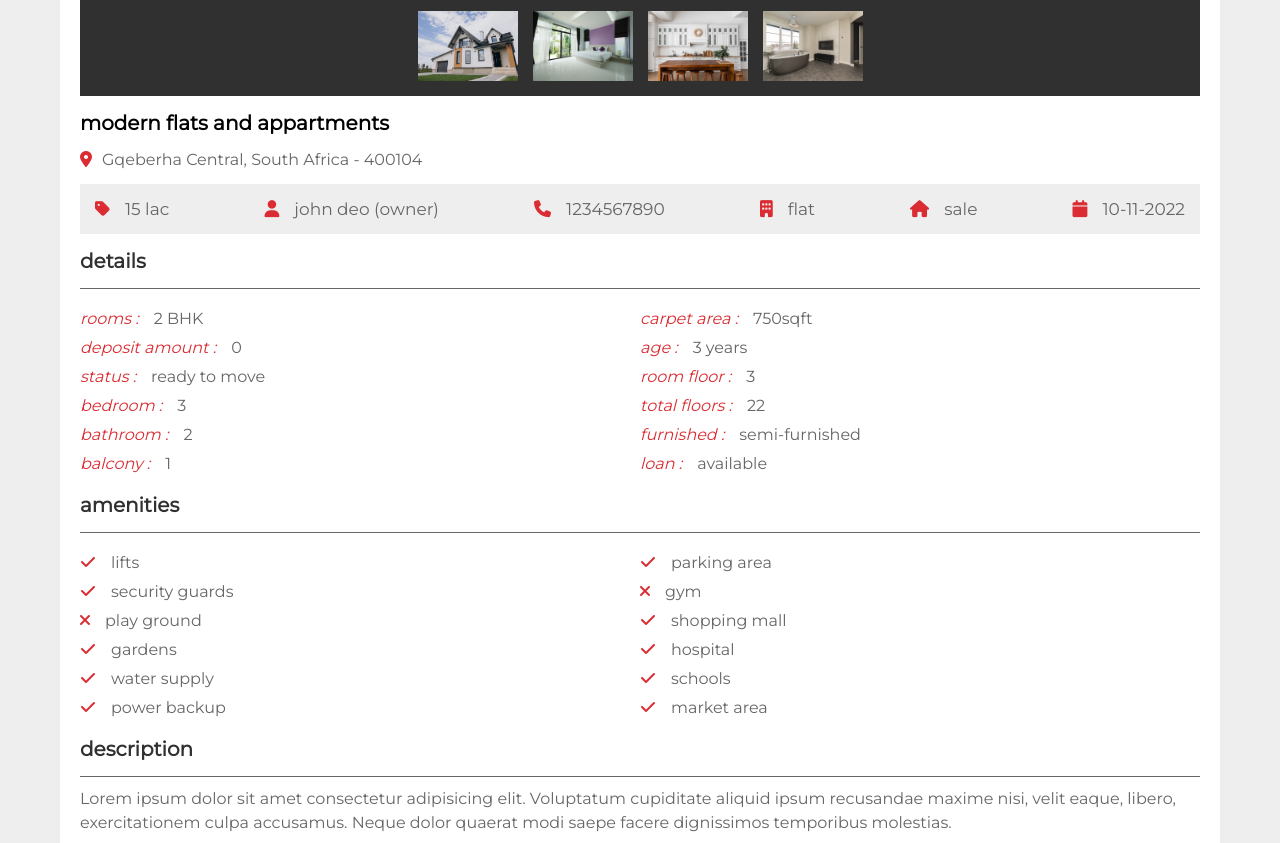
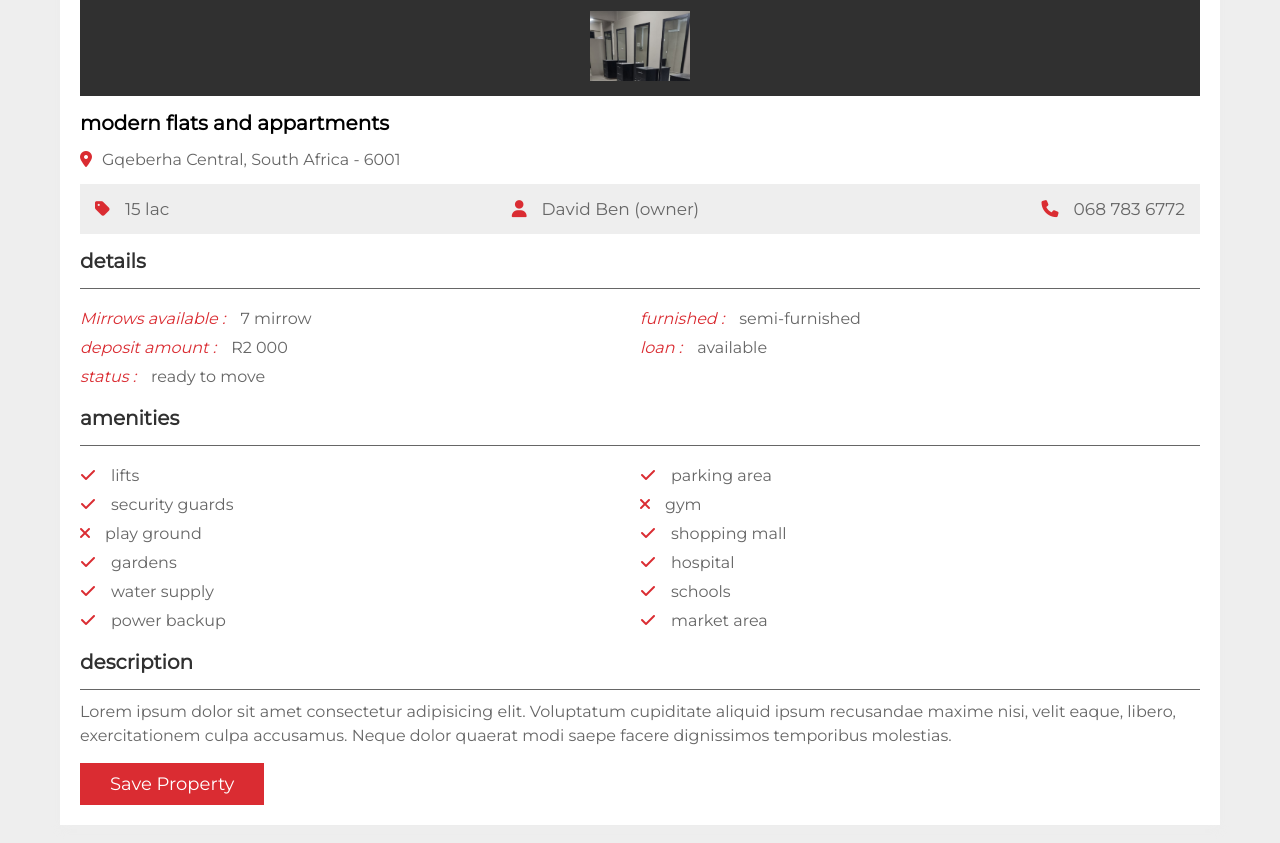
Before and after one commit to abongantamnani/gqeberhanet, a plain HTML site: page view_property.html in a window 1280 px wide. Shown: the part 911-1754 px from the top of the page. Drawn offline with Linux system fonts and the light colour scheme.

Commit message:
Update view_property.html

```diff
--- a/view_property.html
+++ b/view_property.html
@@ -35,18 +35,17 @@
                <ul>
                   <li>
                      <a href="#"
-                        >sell<i class="fas fa-angle-down"></i
+                        >Rent<i class="fas fa-angle-down"></i
                      ></a>
                      <ul>
-                        <li><a href="#">Find listings</a></li>
+                        <li><a href="index.html">Find listings</a></li>
                      </ul>
                   </li>
                   <li>
-                     <a href="#">rent</a>
+                     <a href="#">Sell</a>
                      <ul>
-                        <li><a href="#">house</a></li>
-                        <li><a href="#">flat</a></li>
-                        <li><a href="#">shop</a></li>
+                        <li><a href="#">Find listings</a></li>
+
                      </ul>
                   </li>
                   <li>
@@ -95,43 +94,36 @@
                />
             </div>
             <div class="small-images">
-               <img src="house-img-1.webp" alt="" />
-               <img src="hall-img-1.webp" alt="" />
-               <img src="kitchen-img-1.webp" alt="" />
-               <img src="bathroom-img-1.webp" alt="" />
+               <img src="advert-1.jpg" alt="" />
+
             </div>
          </div>
          <h3 class="name">modern flats and appartments</h3>
          <p class="location">
             <i class="fas fa-map-marker-alt"></i
-            ><span>Gqeberha Central, South Africa - 400104</span>
+            ><span>Gqeberha Central, South Africa - 6001</span>
          </p>
          <div class="info">
             <p><i class="fas fa-tag"></i><span>15 lac</span></p>
-            <p><i class="fas fa-user"></i><span>john deo (owner)</span></p>
+            <p><i class="fas fa-user"></i><span>David Ben (owner)</span></p>
             <p>
                <i class="fas fa-phone"></i
-               ><a href="tel:1234567890">1234567890</a>
+               ><a href="tel:1234567890">068 783 6772</a>
             </p>
-            <p><i class="fas fa-building"></i><span>flat</span></p>
-            <p><i class="fas fa-house"></i><span>sale</span></p>
-            <p><i class="fas fa-calendar"></i><span>10-11-2022</span></p>
+
          </div>
          <h3 class="title">details</h3>
          <div class="flex">
             <div class="box">
-               <p><i>rooms :</i><span>2 BHK</span></p>
-               <p><i>deposit amount :</i><span>0</span></p>
+               <p><i>Mirrows available :</i><span>7 mirrow</span></p>
+               <p><i>deposit amount :</i><span>R2 000</span></p>
                <p><i>status :</i><span>ready to move</span></p>
-               <p><i>bedroom :</i><span>3</span></p>
-               <p><i>bathroom :</i><span>2</span></p>
-               <p><i>balcony :</i><span>1</span></p>
+
             </div>
             <div class="box">
-               <p><i>carpet area :</i><span>750sqft</span></p>
-               <p><i>age :</i><span>3 years</span></p>
-               <p><i>room floor :</i><span>3</span></p>
-               <p><i>total floors :</i><span>22</span></p>
+
+
+
                <p><i>furnished :</i><span>semi-furnished</span></p>
                <p><i>loan :</i><span>available</span></p>
             </div>
```
